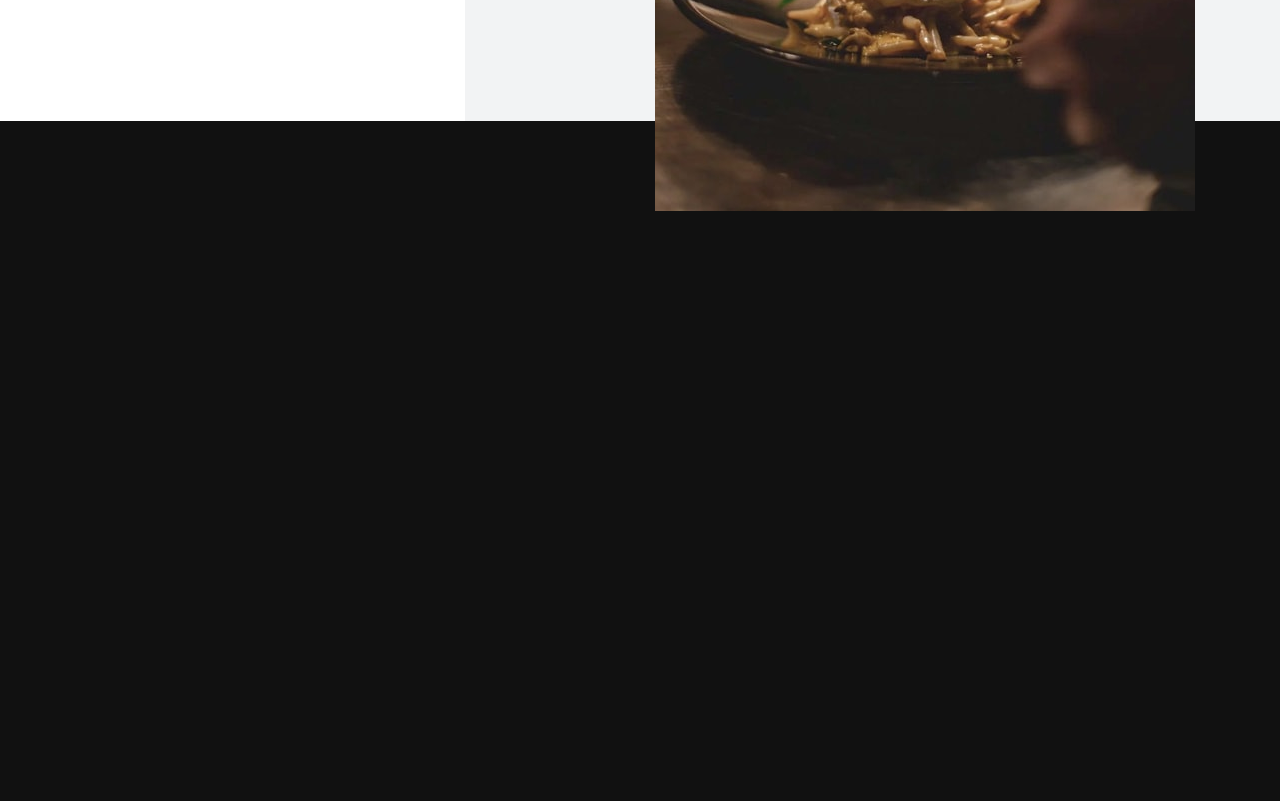
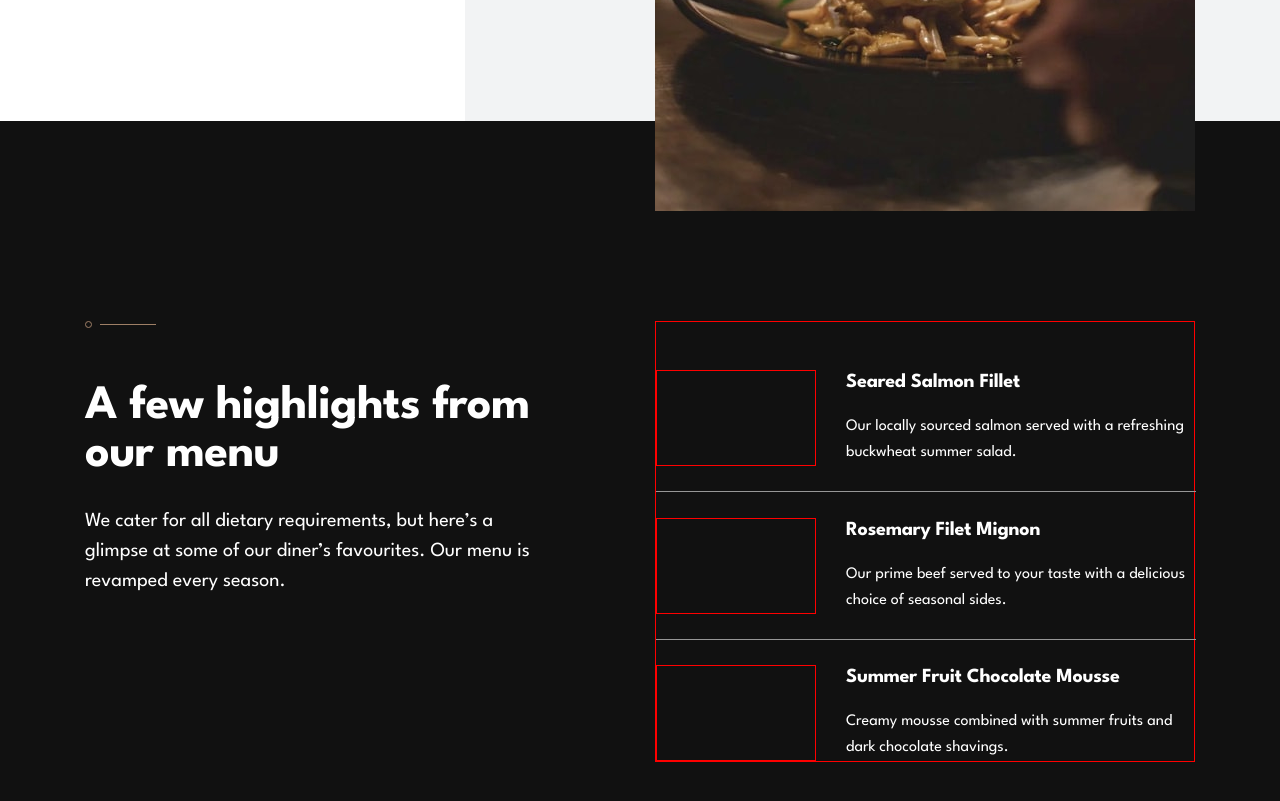
Before and after one commit to danielopq/Dine-Restaurant, a React (Vite) app: page / in a window 1280 px wide. Shown: the part 2100-2901 px from the top of the page. Built offline with nearby package versions, Linux system fonts and the light colour scheme.

Commit message:
Highlights.tsx - general layout

```diff
--- a/src/assets/components/home/components/highlights/Highlights.tsx
+++ b/src/assets/components/home/components/highlights/Highlights.tsx
@@ -1,8 +1,55 @@
 import './highlights.css';
 
-const Highlights:React.FC =()=>{
-    return(
-        <section id="highlights"></section>
+const Highlights: React.FC = () => {
+    return (
+        <section id="highlights">
+            <div>
+                <div id="highlights-content">
+                    <h2>A few highlights from our menu</h2>
+                    <p className='mediumText'>
+                        We cater for all dietary requirements, but here’s a glimpse
+                        at some of our diner’s favourites. Our menu is revamped every season.
+                    </p>
+                </div>
+                <div id="highlights-dishes">
+                    <div className='dish'>
+                        <div className='dish-pic'>
+                            <div></div>
+                        </div>
+                        <div className='dish-content'>
+                            <h3>Seared Salmon Fillet</h3>
+                            <p className='smallText'>
+                                Our locally sourced salmon served with a refreshing buckwheat summer salad.
+                            </p>
+                        </div>
+                    </div>
+                    <div className="dish-separator"></div>
+                    <div className='dish'>
+                        <div className='dish-pic'>
+                            <div></div>
+                        </div>
+                        <div className='dish-content'>
+                            <h3>Rosemary Filet Mignon</h3>
+                            <p className='smallText'>
+                                Our prime beef served to your taste with a delicious choice of seasonal sides.
+                            </p>
+                        </div>
+                    </div>
+                    <div className="dish-separator"></div>
+                    <div className='dish'>
+                        <div className='dish-pic'>
+                            <div></div>
+                        </div>
+                        <div className='dish-content'>
+                            <h3>Summer Fruit Chocolate Mousse</h3>
+                            <p className='smallText'>
+                                Creamy mousse combined with summer fruits and dark chocolate shavings.
+                            </p>
+                        </div>
+                    </div>
+                </div>
+            </div>
+        </section>
     )
 }
 export default Highlights;
--- a/src/assets/components/home/components/highlights/highlights.css
+++ b/src/assets/components/home/components/highlights/highlights.css
@@ -1,5 +1,66 @@
 #highlights{
     width: inherit;
     height: 761px;
+    padding: 200px 165px 0px;
     background-color: var(--CodGrey);
 }
+
+#highlights > div{
+    width: 1110px;
+    height: 441px;
+    display: inline-flex;
+    justify-content: space-between;
+}
+
+#highlights-content{
+    width: 467px;
+    height: inherit;
+    color: white;
+    background: url('../../../../img/pattern-divide.svg' ) 0% 0%/71px no-repeat;
+}
+
+#highlights-content h2 {
+    margin: 62px 0px 27px;
+}
+
+#highlights-dishes{
+    width: 540px;
+    height: inherit;
+    padding-top: 48px;
+    display: flex;
+    flex-direction: column;
+    justify-content: space-between;
+    border: solid 1px red;
+}
+
+.dish{
+    width: inherit;
+    height: 96px;
+    display: inline-flex;
+    justify-content: space-between;
+    color: white;
+}
+
+
+.dish-separator{
+    width: inherit;
+    height: 1px;
+    background-color: #979797;
+}
+
+.dish-pic{
+    width: 160px;
+    height: inherit;
+    background-size: 128px;
+    background-position: left;
+    background-repeat: no-repeat;
+    border: solid 1px red;
+}
+
+.dish-content{
+    width: 350px;
+    height: inherit;
+    display: flex;
+    flex-direction: column;
+    justify-content: space-between;
+}
--- a/src/index.css
+++ b/src/index.css
@@ -45,7 +45,7 @@ button{
     cursor:pointer;
 }
 
-h1,h2,p{
+h1,h2,h3,p{
     margin: 0px;
     padding: 0px;
 }
@@ -60,6 +60,15 @@ h2{
     letter-spacing: -0.5px;
 }
 
+h3{
+    font: 700 20px/24px 'LeagueSpartan-Bold';
+    letter-spacing: -0.25px;
+}
+
 .mediumText{
     font: 400 20px/30px 'LeagueSpartan-Regular';
 }
+
+.smallText{
+    font: 400 16px/26px 'LeagueSpartan-Regular';
+}
```
